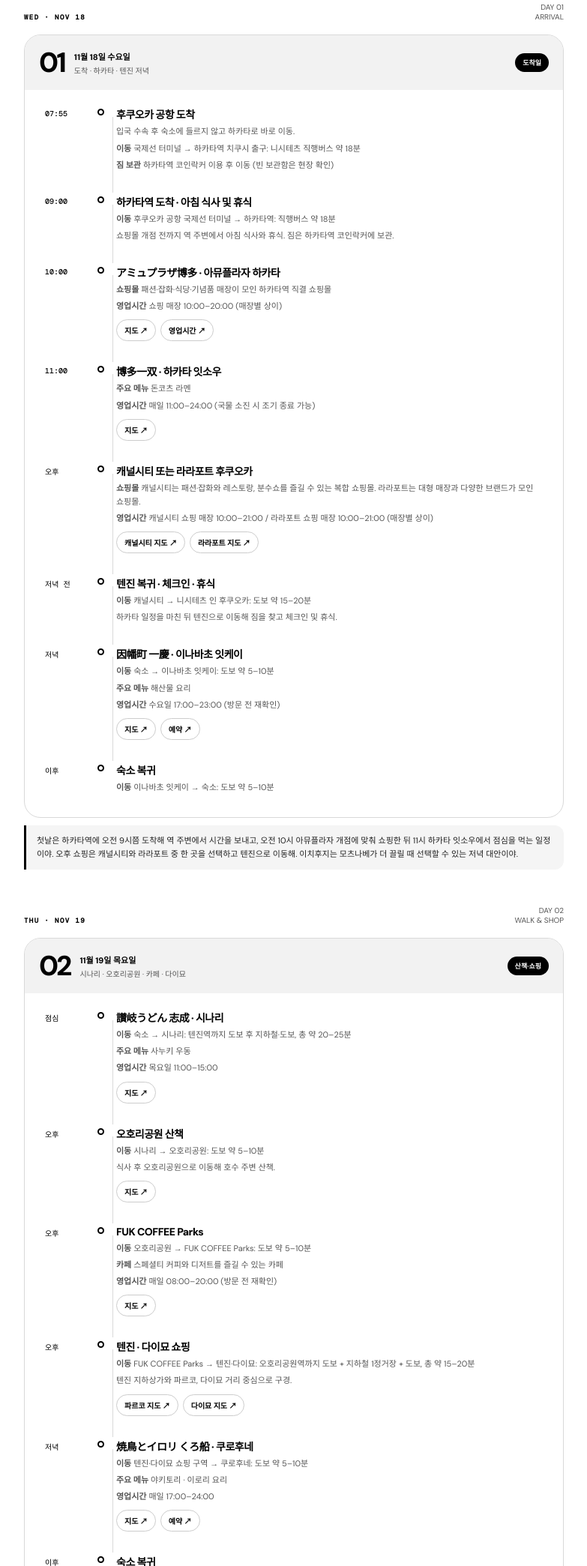
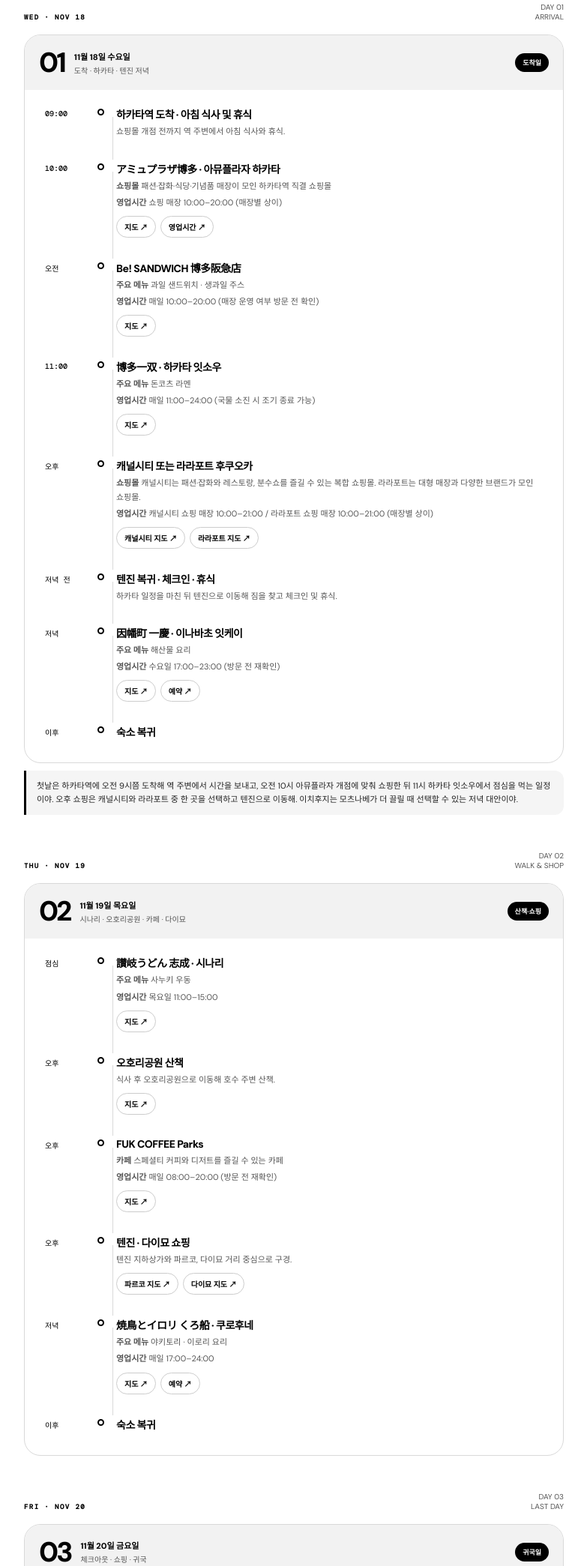
Before and after one commit to yy5422/fukuoka-trip, a plain HTML site: page index.html in a window 1280 px wide. Shown: the part 711-2800 px from the top of the page at 75% size, without its empty margins (248-1031 px from the left). Drawn offline with nearby package versions, Linux system fonts and the light colour scheme.

Commit message:
Simplify itinerary by removing transfer notes and adding Hakata sandwich stop

```diff
--- a/index.html
+++ b/index.html
@@ -129,13 +129,13 @@ a.link.map-button, a.hotel-map{background:#fff!important;background-color:#fff!i
  <div class="section-top"><div><div class="section-kicker mono">WED · NOV 18</div><h2>하카타를 먼저, 저녁은 텐진</h2></div><div class="section-note">DAY 01<br>ARRIVAL</div></div>
  <article class="day-card"><div class="day-head"><div class="day-left"><div class="day-number">01</div><div><div class="day-date">11월 18일 수요일</div><div class="day-theme">도착 · 하카타 · 텐진 저녁</div></div></div><span class="day-label">도착일</span></div>
  <div class="timeline">
-  <div class="event"><div class="event-time">07:55</div><div class="dot"></div><div><div class="event-title">후쿠오카 공항 도착</div><div class="event-desc">입국 수속 후 숙소에 들르지 않고 하카타로 바로 이동.</div><div class="event-desc"><b>이동</b> 국제선 터미널 → 하카타역 치쿠시 출구: 니시테츠 직행버스 약 18분</div><div class="event-desc"><b>짐 보관</b> 하카타역 코인락커 이용 후 이동 (빈 보관함은 현장 확인)</div></div></div>
-  <div class="event"><div class="event-time">09:00</div><div class="dot"></div><div><div class="event-title">하카타역 도착 · 아침 식사 및 휴식</div><div class="event-desc"><b>이동</b> 후쿠오카 공항 국제선 터미널 → 하카타역: 직행버스 약 18분</div><div class="event-desc">쇼핑몰 개점 전까지 역 주변에서 아침 식사와 휴식. 짐은 하카타역 코인락커에 보관.</div></div></div>
+  <div class="event"><div class="event-time">09:00</div><div class="dot"></div><div><div class="event-title">하카타역 도착 · 아침 식사 및 휴식</div><div class="event-desc">쇼핑몰 개점 전까지 역 주변에서 아침 식사와 휴식.</div></div></div>
   <div class="event"><div class="event-time">10:00</div><div class="dot"></div><div><div class="event-title">アミュプラザ博多 · 아뮤플라자 하카타</div><div class="event-desc"><b>쇼핑몰</b> 패션·잡화·식당·기념품 매장이 모인 하카타역 직결 쇼핑몰</div><div class="event-desc"><b>영업시간</b> 쇼핑 매장 10:00–20:00 (매장별 상이)</div><div class="links"><a class="link primary map-button" href="https://maps.app.goo.gl/DorDfbrib9s4szY16?g_st=ic" target="_blank" rel="noopener">지도 ↗</a><a class="link" href="https://www.jrhakatacity.com/information/hours/" target="_blank" rel="noopener">영업시간 ↗</a></div></div></div>
+  <div class="event"><div class="event-time">오전</div><div class="dot"></div><div><div class="event-title">Be! SANDWICH 博多阪急店</div><div class="event-desc"><b>주요 메뉴</b> 과일 샌드위치 · 생과일 주스</div><div class="event-desc"><b>영업시간</b> 매일 10:00–20:00 (매장 운영 여부 방문 전 확인)</div><div class="links"><a class="link map-button" href="https://maps.app.goo.gl/xnpBdbogvxvoMubZ6?g_st=ic" target="_blank" rel="noopener">지도 ↗</a></div></div></div>
   <div class="event"><div class="event-time">11:00</div><div class="dot"></div><div><div class="event-title">博多一双 · 하카타 잇소우</div><div class="event-desc"><b>주요 메뉴</b> 돈코츠 라멘</div><div class="event-desc"><b>영업시간</b> 매일 11:00–24:00 (국물 소진 시 조기 종료 가능)</div><div class="links"><a class="link primary map-button" href="https://maps.app.goo.gl/RMfW1mxV4d7BFZWTA?g_st=ac" target="_blank" rel="noopener">지도 ↗</a></div></div></div>
   <div class="event"><div class="event-time">오후</div><div class="dot"></div><div><div class="event-title">캐널시티 또는 라라포트 후쿠오카</div><div class="event-desc"><b>쇼핑몰</b> 캐널시티는 패션·잡화와 레스토랑, 분수쇼를 즐길 수 있는 복합 쇼핑몰. 라라포트는 대형 매장과 다양한 브랜드가 모인 쇼핑몰.</div><div class="event-desc"><b>영업시간</b> 캐널시티 쇼핑 매장 10:00–21:00 / 라라포트 쇼핑 매장 10:00–21:00 (매장별 상이)</div><div class="links"><a class="link map-button" href="https://www.google.com/maps/search/?api=1&query=Canal+City+Hakata" target="_blank" rel="noopener">캐널시티 지도 ↗</a><a class="link map-button" href="https://www.google.com/maps/search/?api=1&query=LaLaport+Fukuoka" target="_blank" rel="noopener">라라포트 지도 ↗</a></div></div></div>
-  <div class="event"><div class="event-time">저녁 전</div><div class="dot"></div><div><div class="event-title">텐진 복귀 · 체크인 · 휴식</div><div class="event-desc"><b>이동</b> 캐널시티 → 니시테츠 인 후쿠오카: 도보 약 15–20분</div><div class="event-desc">하카타 일정을 마친 뒤 텐진으로 이동해 짐을 찾고 체크인 및 휴식.</div></div></div>
-  <div class="event"><div class="event-time">저녁</div><div class="dot"></div><div><div class="event-title">因幡町 一慶 · 이나바초 잇케이</div><div class="event-desc"><b>이동</b> 숙소 → 이나바초 잇케이: 도보 약 5–10분</div><div class="event-desc"><b>주요 메뉴</b> 해산물 요리</div><div class="event-desc"><b>영업시간</b> 수요일 17:00–23:00 (방문 전 재확인)</div><div class="links"><a class="link primary map-button" href="https://maps.app.goo.gl/Ln4M1BPDr4ayC9J1A" target="_blank" rel="noopener">지도 ↗</a><a class="link" href="https://tabelog.com/fukuoka/A4001/A400103/40060531/table/" target="_blank" rel="noopener">예약 ↗</a></div></div></div><div class="event"><div class="event-time">이후</div><div class="dot"></div><div><div class="event-title">숙소 복귀</div><div class="event-desc"><b>이동</b> 이나바초 잇케이 → 숙소: 도보 약 5–10분</div></div></div>
+  <div class="event"><div class="event-time">저녁 전</div><div class="dot"></div><div><div class="event-title">텐진 복귀 · 체크인 · 휴식</div><div class="event-desc">하카타 일정을 마친 뒤 텐진으로 이동해 짐을 찾고 체크인 및 휴식.</div></div></div>
+  <div class="event"><div class="event-time">저녁</div><div class="dot"></div><div><div class="event-title">因幡町 一慶 · 이나바초 잇케이</div><div class="event-desc"><b>주요 메뉴</b> 해산물 요리</div><div class="event-desc"><b>영업시간</b> 수요일 17:00–23:00 (방문 전 재확인)</div><div class="links"><a class="link primary map-button" href="https://maps.app.goo.gl/Ln4M1BPDr4ayC9J1A" target="_blank" rel="noopener">지도 ↗</a><a class="link" href="https://tabelog.com/fukuoka/A4001/A400103/40060531/table/" target="_blank" rel="noopener">예약 ↗</a></div></div></div><div class="event"><div class="event-time">이후</div><div class="dot"></div><div><div class="event-title">숙소 복귀</div></div></div>
  </div></article>
  <div class="aside">첫날은 하카타역에 오전 9시쯤 도착해 역 주변에서 시간을 보내고, 오전 10시 아뮤플라자 개점에 맞춰 쇼핑한 뒤 11시 하카타 잇소우에서 점심을 먹는 일정이야. 오후 쇼핑은 캐널시티와 라라포트 중 한 곳을 선택하고 텐진으로 이동해. 이치후지는 모츠나베가 더 끌릴 때 선택할 수 있는 저녁 대안이야.</div>
 </section>
@@ -143,22 +143,22 @@ a.link.map-button, a.hotel-map{background:#fff!important;background-color:#fff!i
  <div class="section-top"><div><div class="section-kicker mono">THU · NOV 19</div><h2>공원 산책하고, 텐진 쇼핑</h2></div><div class="section-note">DAY 02<br>WALK & SHOP</div></div>
  <article class="day-card"><div class="day-head"><div class="day-left"><div class="day-number">02</div><div><div class="day-date">11월 19일 목요일</div><div class="day-theme">시나리 · 오호리공원 · 카페 · 다이묘</div></div></div><span class="day-label">산책·쇼핑</span></div>
  <div class="timeline">
-  <div class="event"><div class="event-time">점심</div><div class="dot"></div><div><div class="event-title">讃岐うどん 志成 · 시나리</div><div class="event-desc"><b>이동</b> 숙소 → 시나리: 텐진역까지 도보 후 지하철·도보, 총 약 20–25분</div><div class="event-desc"><b>주요 메뉴</b> 사누키 우동</div><div class="event-desc"><b>영업시간</b> 목요일 11:00–15:00</div><div class="links"><a class="link primary map-button" href="https://maps.app.goo.gl/CgdB7ffeNdSjedfo8?g_st=akt" target="_blank" rel="noopener">지도 ↗</a></div></div></div>
-  <div class="event"><div class="event-time">오후</div><div class="dot"></div><div><div class="event-title">오호리공원 산책</div><div class="event-desc"><b>이동</b> 시나리 → 오호리공원: 도보 약 5–10분</div><div class="event-desc">식사 후 오호리공원으로 이동해 호수 주변 산책.</div><div class="links"><a class="link map-button" href="https://www.google.com/maps/search/?api=1&query=Ohori+Park+Fukuoka" target="_blank" rel="noopener">지도 ↗</a></div></div></div>
-  <div class="event"><div class="event-time">오후</div><div class="dot"></div><div><div class="event-title">FUK COFFEE Parks</div><div class="event-desc"><b>이동</b> 오호리공원 → FUK COFFEE Parks: 도보 약 5–10분</div><div class="event-desc"><b>카페</b> 스페셜티 커피와 디저트를 즐길 수 있는 카페</div><div class="event-desc"><b>영업시간</b> 매일 08:00–20:00 (방문 전 재확인)</div><div class="links"><a class="link map-button" href="https://www.google.com/maps/search/?api=1&query=FUK+COFFEE+Parks+Fukuoka" target="_blank" rel="noopener">지도 ↗</a></div></div></div>
-  <div class="event"><div class="event-time">오후</div><div class="dot"></div><div><div class="event-title">텐진 · 다이묘 쇼핑</div><div class="event-desc"><b>이동</b> FUK COFFEE Parks → 텐진·다이묘: 오호리공원역까지 도보 + 지하철 1정거장 + 도보, 총 약 15–20분</div><div class="event-desc">텐진 지하상가와 파르코, 다이묘 거리 중심으로 구경.</div><div class="links"><a class="link map-button" href="https://www.google.com/maps/search/?api=1&query=Fukuoka+PARCO" target="_blank" rel="noopener">파르코 지도 ↗</a><a class="link map-button" href="https://www.google.com/maps/search/?api=1&query=Daimyo+Fukuoka" target="_blank" rel="noopener">다이묘 지도 ↗</a></div></div></div>
-  <div class="event"><div class="event-time">저녁</div><div class="dot"></div><div><div class="event-title">焼鳥とイロリ くろ船 · 쿠로후네</div><div class="event-desc"><b>이동</b> 텐진·다이묘 쇼핑 구역 → 쿠로후네: 도보 약 5–10분</div><div class="event-desc"><b>주요 메뉴</b> 야키토리 · 이로리 요리</div><div class="event-desc"><b>영업시간</b> 매일 17:00–24:00</div><div class="links"><a class="link primary map-button" href="https://maps.app.goo.gl/kYu3kos6e6HLBsLZ8" target="_blank" rel="noopener">지도 ↗</a><a class="link" href="https://www.hotpepper.jp/strJ000040857/yoyaku/" target="_blank" rel="noopener">예약 ↗</a></div></div></div>
-  <div class="event"><div class="event-time">이후</div><div class="dot"></div><div><div class="event-title">숙소 복귀</div><div class="event-desc"><b>이동</b> 쿠로후네 → 숙소: 도보 약 10–15분</div></div></div>
+  <div class="event"><div class="event-time">점심</div><div class="dot"></div><div><div class="event-title">讃岐うどん 志成 · 시나리</div><div class="event-desc"><b>주요 메뉴</b> 사누키 우동</div><div class="event-desc"><b>영업시간</b> 목요일 11:00–15:00</div><div class="links"><a class="link primary map-button" href="https://maps.app.goo.gl/CgdB7ffeNdSjedfo8?g_st=akt" target="_blank" rel="noopener">지도 ↗</a></div></div></div>
+  <div class="event"><div class="event-time">오후</div><div class="dot"></div><div><div class="event-title">오호리공원 산책</div><div class="event-desc">식사 후 오호리공원으로 이동해 호수 주변 산책.</div><div class="links"><a class="link map-button" href="https://www.google.com/maps/search/?api=1&query=Ohori+Park+Fukuoka" target="_blank" rel="noopener">지도 ↗</a></div></div></div>
+  <div class="event"><div class="event-time">오후</div><div class="dot"></div><div><div class="event-title">FUK COFFEE Parks</div><div class="event-desc"><b>카페</b> 스페셜티 커피와 디저트를 즐길 수 있는 카페</div><div class="event-desc"><b>영업시간</b> 매일 08:00–20:00 (방문 전 재확인)</div><div class="links"><a class="link map-button" href="https://www.google.com/maps/search/?api=1&query=FUK+COFFEE+Parks+Fukuoka" target="_blank" rel="noopener">지도 ↗</a></div></div></div>
+  <div class="event"><div class="event-time">오후</div><div class="dot"></div><div><div class="event-title">텐진 · 다이묘 쇼핑</div><div class="event-desc">텐진 지하상가와 파르코, 다이묘 거리 중심으로 구경.</div><div class="links"><a class="link map-button" href="https://www.google.com/maps/search/?api=1&query=Fukuoka+PARCO" target="_blank" rel="noopener">파르코 지도 ↗</a><a class="link map-button" href="https://www.google.com/maps/search/?api=1&query=Daimyo+Fukuoka" target="_blank" rel="noopener">다이묘 지도 ↗</a></div></div></div>
+  <div class="event"><div class="event-time">저녁</div><div class="dot"></div><div><div class="event-title">焼鳥とイロリ くろ船 · 쿠로후네</div><div class="event-desc"><b>주요 메뉴</b> 야키토리 · 이로리 요리</div><div class="event-desc"><b>영업시간</b> 매일 17:00–24:00</div><div class="links"><a class="link primary map-button" href="https://maps.app.goo.gl/kYu3kos6e6HLBsLZ8" target="_blank" rel="noopener">지도 ↗</a><a class="link" href="https://www.hotpepper.jp/strJ000040857/yoyaku/" target="_blank" rel="noopener">예약 ↗</a></div></div></div>
+  <div class="event"><div class="event-time">이후</div><div class="dot"></div><div><div class="event-title">숙소 복귀</div></div></div>
  </div></article>
 </section>
 <section class="section" id="day3">
  <div class="section-top"><div><div class="section-kicker mono">FRI · NOV 20</div><h2>텐진에서 마무리하고 귀국</h2></div><div class="section-note">DAY 03<br>LAST DAY</div></div>
  <article class="day-card"><div class="day-head"><div class="day-left"><div class="day-number">03</div><div><div class="day-date">11월 20일 금요일</div><div class="day-theme">체크아웃 · 쇼핑 · 귀국</div></div></div><span class="day-label">귀국일</span></div>
  <div class="timeline">
-  <div class="event"><div class="event-time">오전</div><div class="dot"></div><div><div class="event-title">체크아웃 · 짐 보관</div><div class="event-desc"><b>이동</b> 객실 → 호텔 프런트: 호텔 내 이동</div><div class="event-desc">숙소에 짐을 맡기고 텐진 주변에서 마지막 쇼핑.</div><div class="event-desc"><b>이동</b> 숙소 → 텐진 지하상가·주변 쇼핑 구역: 도보 약 5–10분</div></div></div>
-  <div class="event"><div class="event-time">점심</div><div class="dot"></div><div><div class="event-title">黒毛和牛まぶし 暁 · 아카츠키</div><div class="event-desc"><b>이동</b> 텐진 쇼핑 구역 → 아카츠키: 도보 약 5–10분</div><div class="event-desc"><b>이동</b> 숙소 → 아카츠키 텐진점: 도보 약 10–15분</div><div class="event-desc"><b>주요 메뉴</b> 흑모 와규 마부시</div><div class="event-desc"><b>영업시간</b> 매일 11:00–15:00 / 17:30–22:00 (점심 방문)</div><div class="links"><a class="link primary map-button" href="https://www.google.com/maps/search/?api=1&query=黒毛和牛まぶし+暁+天神店" target="_blank" rel="noopener">지도 ↗</a><a class="link" href="https://tabelog.com/fukuoka/A4001/A400103/40075068/" target="_blank" rel="noopener">예약 ↗</a></div></div></div>
-  <div class="event"><div class="event-time">오후</div><div class="dot"></div><div><div class="event-title">짐 찾고 공항으로 이동</div><div class="event-desc"><b>이동</b> 아카츠키 → 숙소(짐 찾기): 도보 약 10–15분. 숙소 → 텐진 공항버스 정류장: 도보 약 5–10분 → 국제선 터미널 버스 약 30–40분</div><div class="event-desc">출국 수속 시간을 고려해 여유 있게 공항으로 출발.</div></div></div>
-  <div class="event"><div class="event-time">17:00</div><div class="dot"></div><div><div class="event-title">후쿠오카 출발 · 인천행</div><div class="event-desc"><b>이동</b> 국제선 터미널 도착 후 항공사 카운터·보안검색장까지 도보 및 수속 시간 별도 확보</div><div class="event-desc">에어서울 RS458 · 인천 18:35 도착 예정.</div></div></div>
+  <div class="event"><div class="event-time">오전</div><div class="dot"></div><div><div class="event-title">체크아웃 · 짐 보관</div><div class="event-desc">숙소에 짐을 맡기고 텐진 주변에서 마지막 쇼핑.</div></div></div>
+  <div class="event"><div class="event-time">점심</div><div class="dot"></div><div><div class="event-title">黒毛和牛まぶし 暁 · 아카츠키</div><div class="event-desc"><b>주요 메뉴</b> 흑모 와규 마부시</div><div class="event-desc"><b>영업시간</b> 매일 11:00–15:00 / 17:30–22:00 (점심 방문)</div><div class="links"><a class="link primary map-button" href="https://www.google.com/maps/search/?api=1&query=黒毛和牛まぶし+暁+天神店" target="_blank" rel="noopener">지도 ↗</a><a class="link" href="https://tabelog.com/fukuoka/A4001/A400103/40075068/" target="_blank" rel="noopener">예약 ↗</a></div></div></div>
+  <div class="event"><div class="event-time">오후</div><div class="dot"></div><div><div class="event-title">짐 찾고 공항으로 이동</div><div class="event-desc">출국 수속 시간을 고려해 여유 있게 공항으로 출발.</div></div></div>
+  <div class="event"><div class="event-time">17:00</div><div class="dot"></div><div><div class="event-title">후쿠오카 출발 · 인천행</div><div class="event-desc">에어서울 RS458 · 인천 18:35 도착 예정.</div></div></div>
  </div></article>
  <div class="aside">마지막 날은 하카타나 외곽으로 이동하지 않고 텐진 주변에서 보내는 일정으로 잡았어.</div>
 </section>
```
